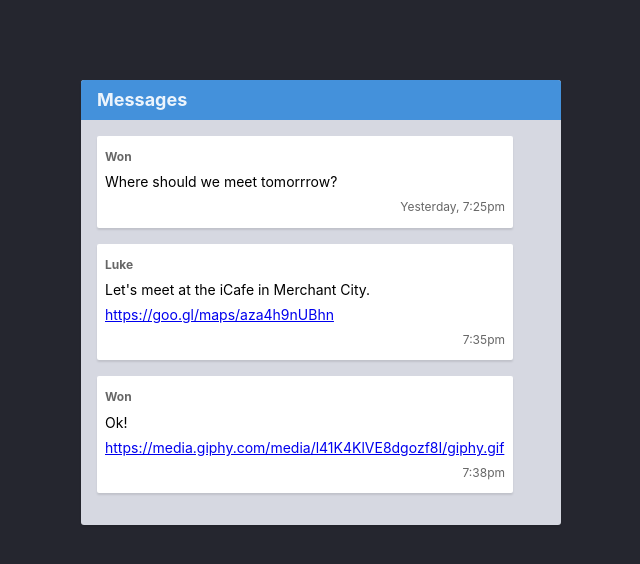
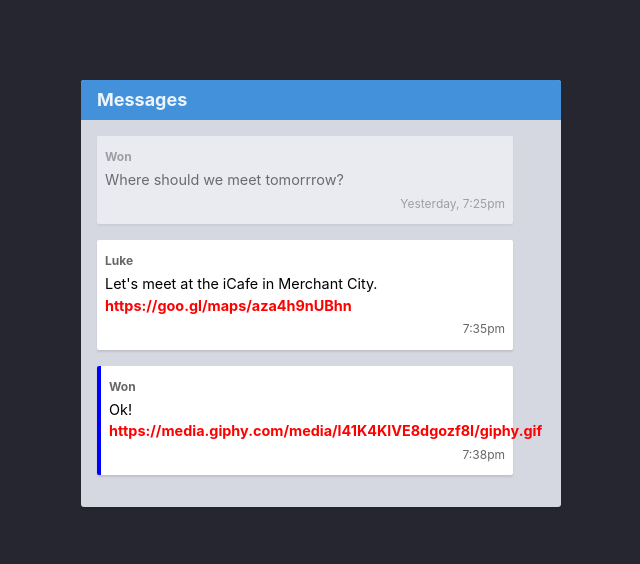
Before and after one commit to abdbadgithub/codi-html-css-git-excercice, a website: page week-1/6-css-properties/index.html in a window 1280 px wide. Shown: the whole page, without its empty margins (319-959 px from the left). Drawn offline with Linux system fonts and the light colour scheme.

Commit message:
Completed 6-css-propreties

```diff
--- a/week-1/6-css-properties/index.html
+++ b/week-1/6-css-properties/index.html
@@ -16,7 +16,7 @@
         <div class="site-header__title">Messages</div>
       </div>
       <div class="messages">
-        <div class="message">
+        <div class="message firstmessage">
           <div class="message__author">Won</div>
           <p class="message__content">
             Where should we meet tomorrrow?
--- a/week-1/6-css-properties/styles.css
+++ b/week-1/6-css-properties/styles.css
@@ -1,4 +1,16 @@
 /* Add your CSS code below */
-.link,
-link--map {
+.link {
+  color: red;
+  font-weight: bold;
+  text-decoration: none;
 }
+.message__content {
+  font-size: 0.9rem;
+  line-height: 1.5;
+}
+.message--unread {
+  border-left: 4px solid blue;
+}
+.message.firstmessage {
+  opacity: 0.5;
+}
```
